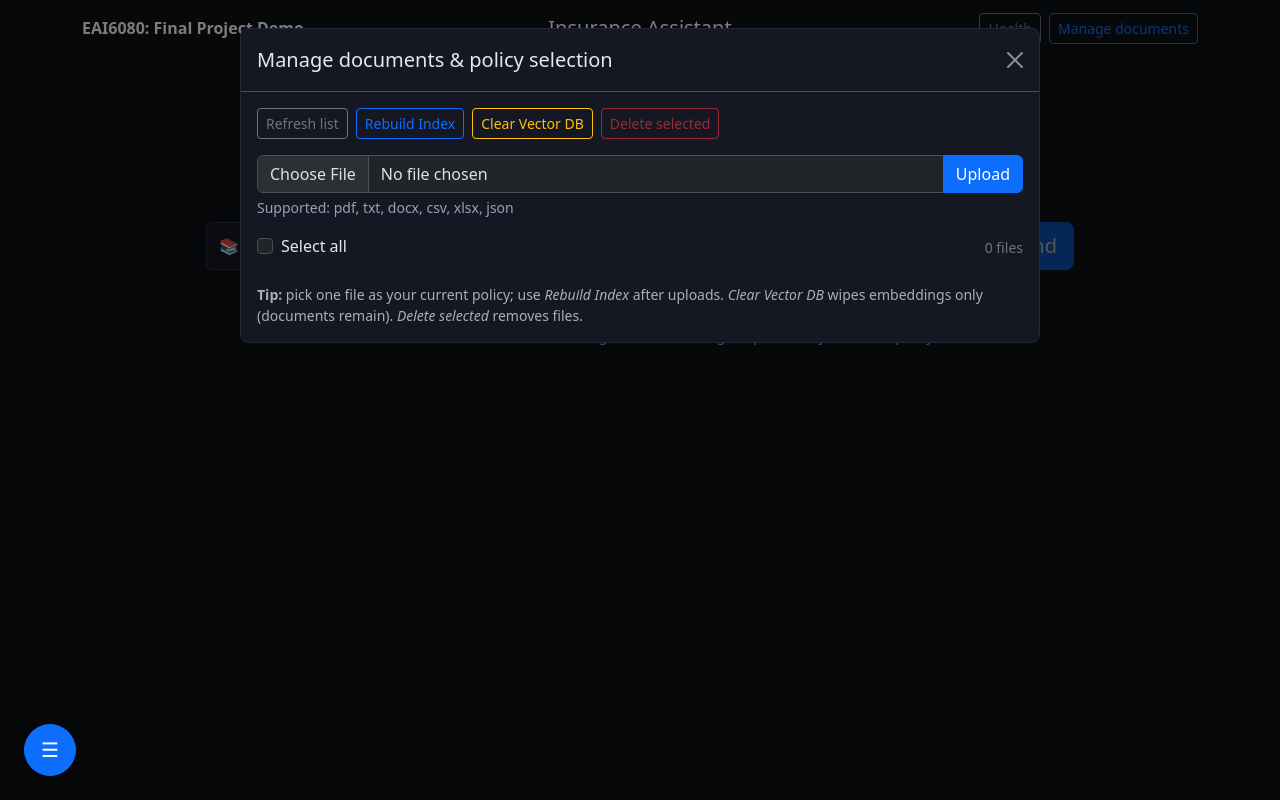
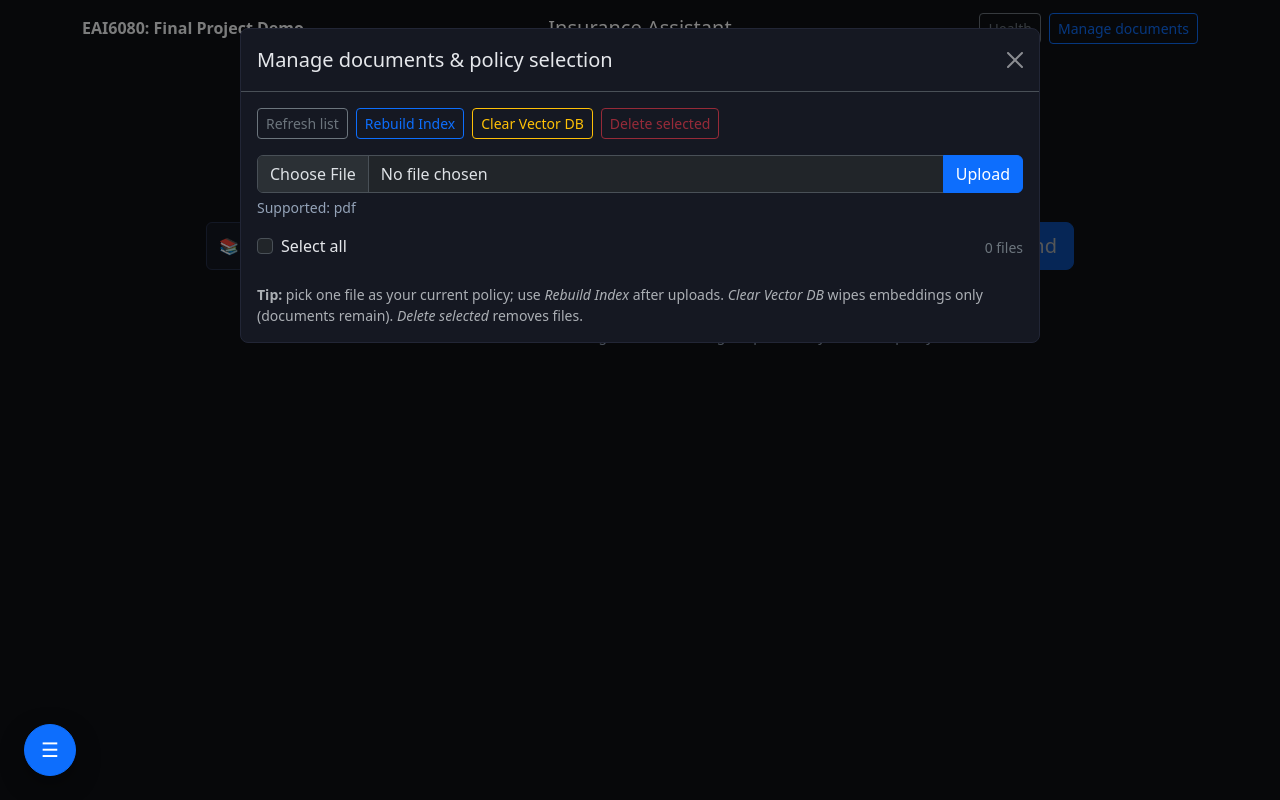
Before and after one commit to Subhash-269/InsurAsst, a Django app: page / in a window 1280 px wide, after a click on "Manage documents". Run offline with Django 5.2, Linux system fonts and the light colour scheme; some libraries are stand-ins or nearby versions.

Commit message:
small fixes

```diff
--- a/insuranceasst/chat/templates/chat/index.html
+++ b/insuranceasst/chat/templates/chat/index.html
@@ -250,7 +250,7 @@
             <input type="file" class="form-control" id="file" name="file" accept=".pdf,.txt,.docx,.csv,.xlsx,.json" />
             <button class="btn btn-primary" type="submit">Upload</button>
           </div>
-          <div class="form-text muted">Supported: pdf, txt, docx, csv, xlsx, json</div>
+          <div class="form-text muted">Supported: pdf</div>
         </form>
 
         <!-- File list -->
```
